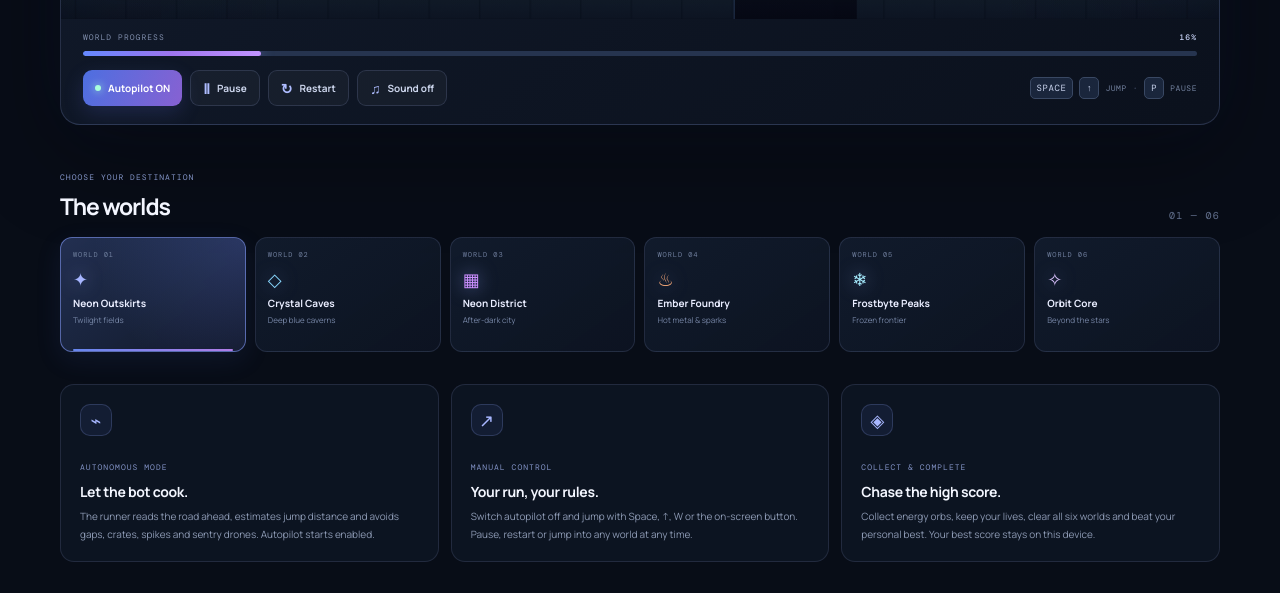
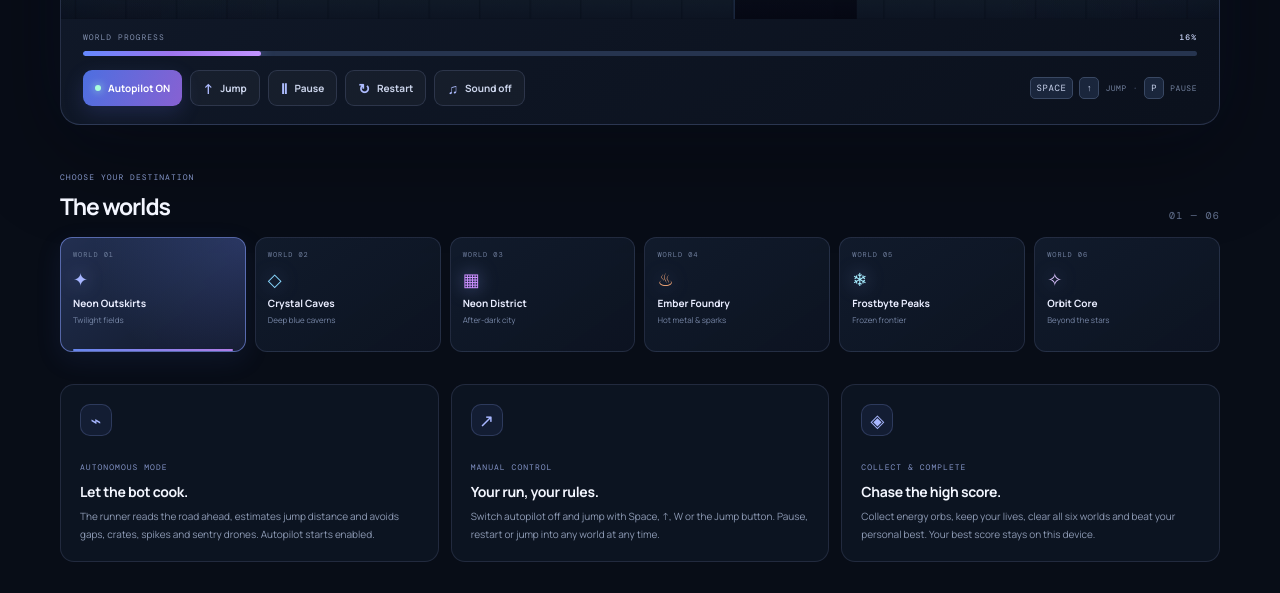
Before and after one commit to BONG-prod/BONG-prod, a plain HTML site: page game/index.html in a window 1280 px wide. Shown: the part 1040-1633 px from the top of the page. Drawn offline with nearby package versions, Linux system fonts and the light colour scheme; animation ran at ten frames a second.

Commit message:
Add touch-friendly jump control

```diff
--- a/game/index.html
+++ b/game/index.html
@@ -66,6 +66,7 @@
         <div class="control-bar">
           <div class="control-actions">
             <button id="autoBtn" class="control-button primary" type="button" aria-pressed="true"><span class="button-status"></span><span id="autoText">Autopilot ON</span></button>
+            <button id="jumpBtn" class="control-button jump-button" type="button"><span class="control-icon">↑</span> Jump</button>
             <button id="pauseBtn" class="control-button" type="button"><span class="control-icon">Ⅱ</span> Pause</button>
             <button id="restartBtn" class="control-button" type="button"><span class="control-icon">↻</span> Restart</button>
             <button id="soundBtn" class="control-button sound-button" type="button" aria-pressed="false"><span class="control-icon">♫</span><span id="soundText">Sound off</span></button>
@@ -93,7 +94,7 @@
         </article>
         <article class="detail-card">
           <div class="detail-icon">↗</div><span class="section-kicker">MANUAL CONTROL</span><h3>Your run, your rules.</h3>
-          <p>Switch autopilot off and jump with Space, ↑, W or the on-screen button. Pause, restart or jump into any world at any time.</p>
+          <p>Switch autopilot off and jump with Space, ↑, W or the Jump button. Pause, restart or jump into any world at any time.</p>
         </article>
         <article class="detail-card">
           <div class="detail-icon">◈</div><span class="section-kicker">COLLECT & COMPLETE</span><h3>Chase the high score.</h3>
```
